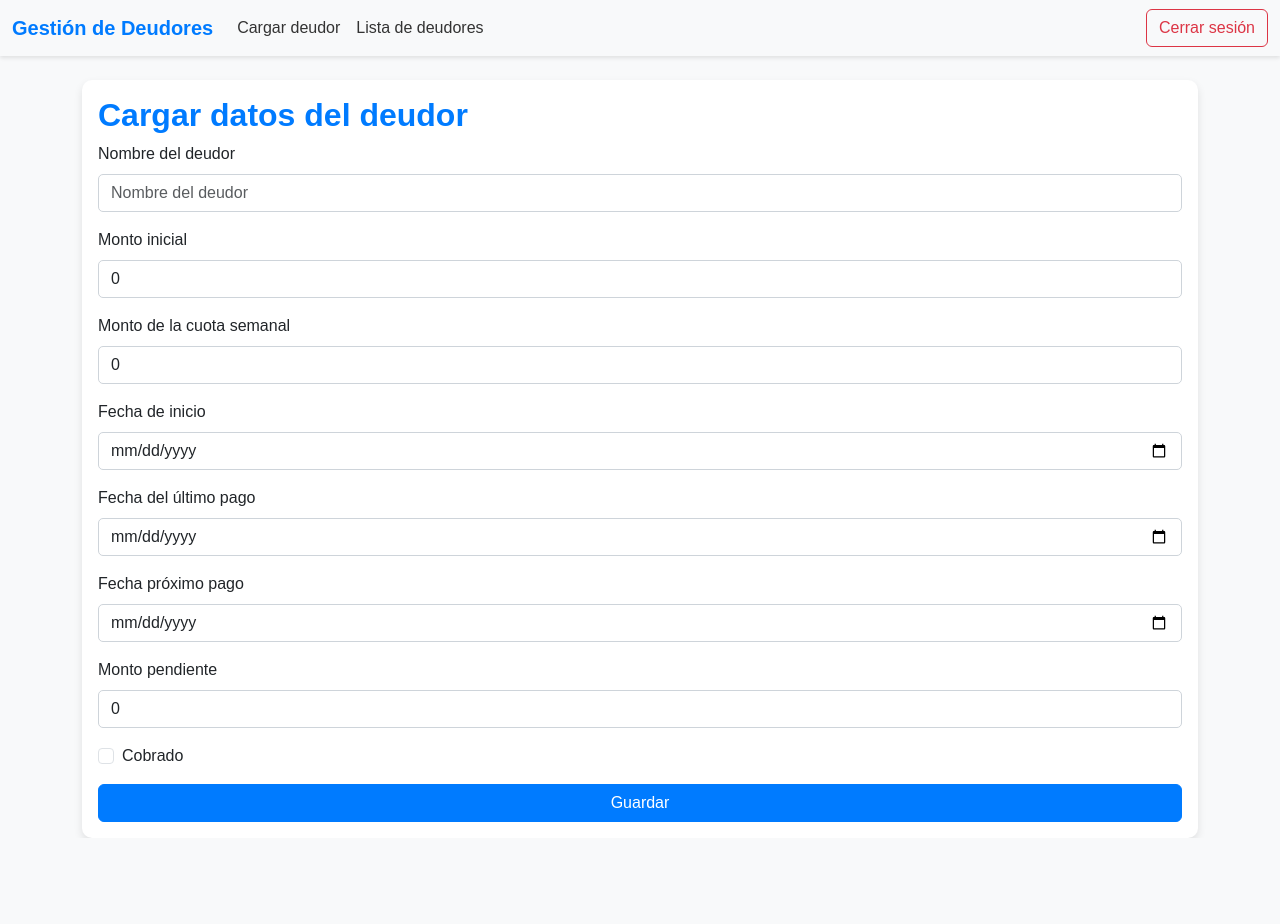
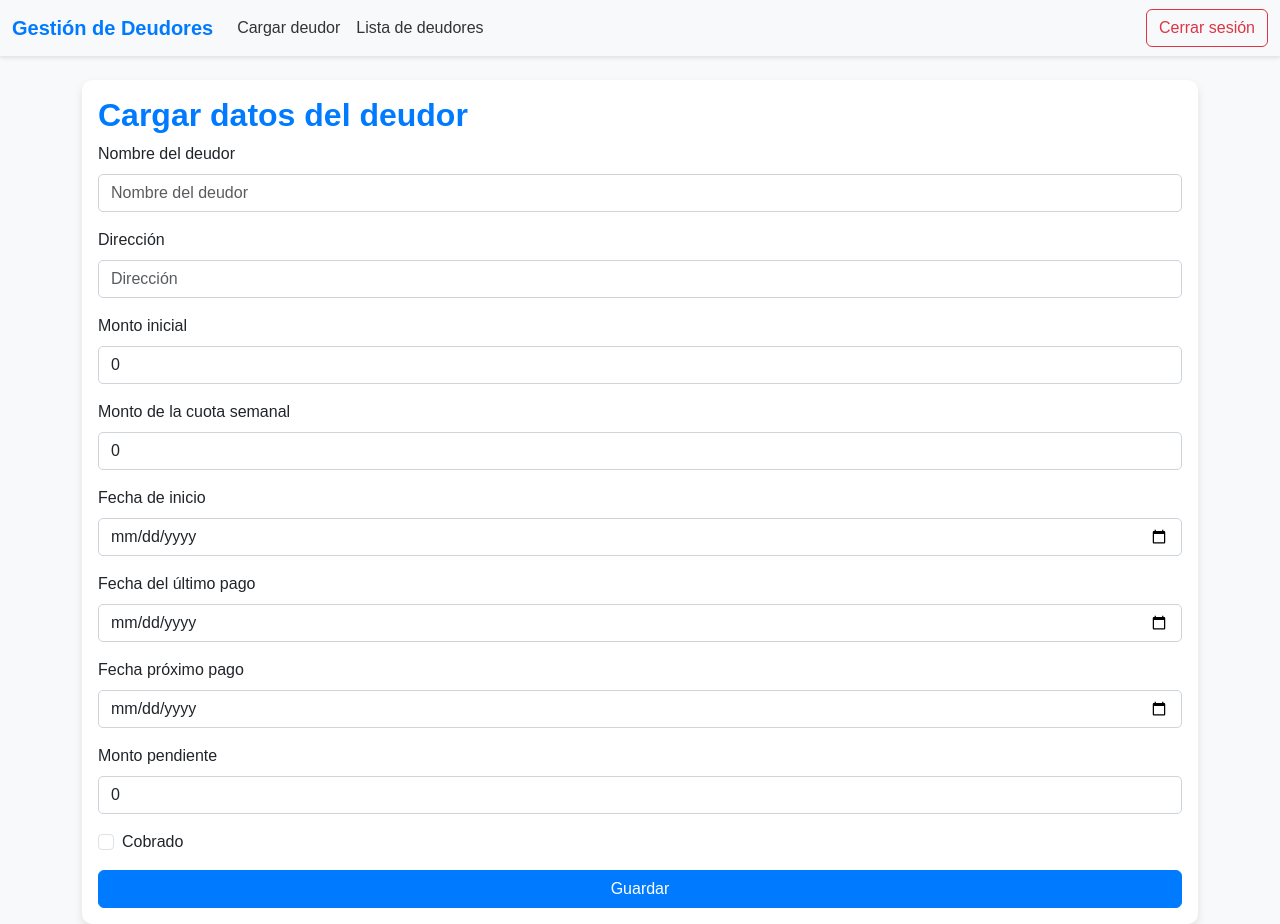
Before and after one commit to theallison1/frontCredittos, a React (Create React App) app: page /carga-deudores in a window 1280 px wide. Before the commit the page ends 838 px from the top, so only its background shows below. Built offline with nearby package versions, Linux system fonts and the light colour scheme; sample sign-in values are in the browser's storage.

Commit message:
agregando campo para direccion del deudor

```diff
--- a/src/components/CargaDeudores.js
+++ b/src/components/CargaDeudores.js
@@ -8,6 +8,7 @@ import Button from 'react-bootstrap/Button'; // Importar el botón de Bootstrap
 
 const CargaDeudores = () => {
     const [nombreDeudor, setNombreDeudor] = useState('');
+    const [direccion, setDireccion] = useState(''); // Nuevo estado para la dirección
     const [montoInicial, setMontoInicial] = useState(0);
     const [montoCuotaSemanal, setMontoCuotaSemanal] = useState(0);
     const [fechaInicio, setFechaInicio] = useState('');
@@ -83,6 +84,7 @@ const CargaDeudores = () => {
 
         const deudor = {
             nombreDeudor,
+            direccion, // Nuevo campo
             montoInicial,
             montoCuotaSemanal,
             fechaInicio,
@@ -130,6 +132,18 @@ const CargaDeudores = () => {
                             placeholder="Nombre del deudor"
                             value={nombreDeudor}
                             onChange={(e) => setNombreDeudor(e.target.value)}
+                            required
+                        />
+                    </div>
+                    <div className="mb-3">
+                        <label htmlFor="direccion" className="form-label">Dirección</label>
+                        <input
+                            type="text"
+                            className="form-control"
+                            id="direccion"
+                            placeholder="Dirección"
+                            value={direccion}
+                            onChange={(e) => setDireccion(e.target.value)}
                             required
                         />
                     </div>
```
